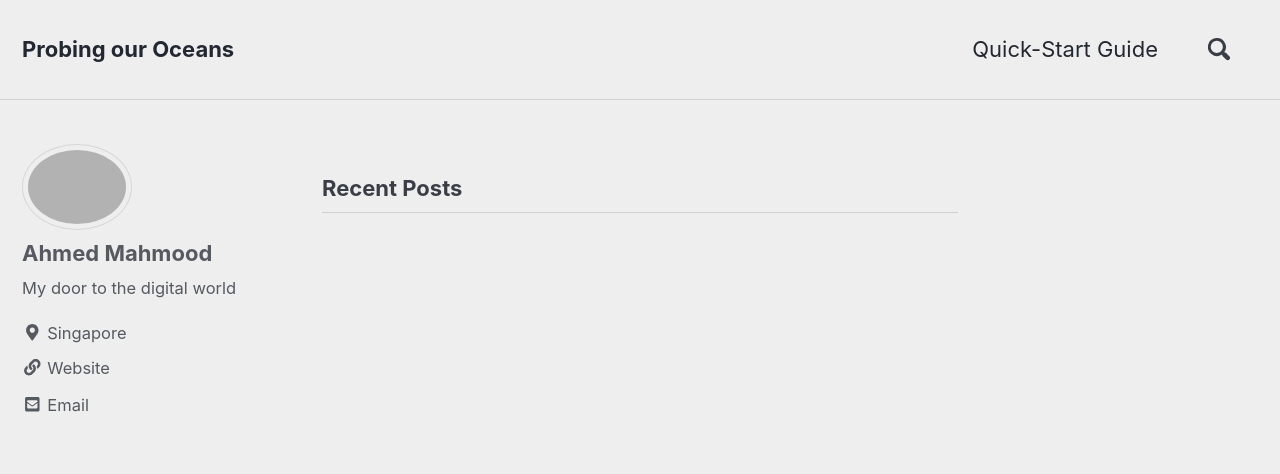
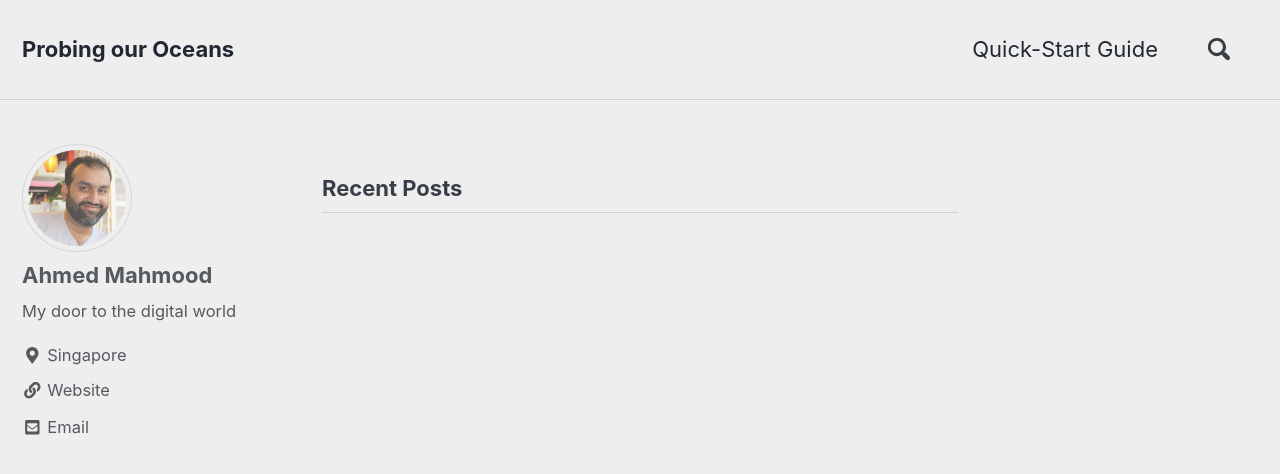
Before and after one commit to ahmd-mahm/ahmd-mahm.github.io, a Jekyll site: the page built from index.html, in a window 1280 px wide and 900 px high. Shown: the top 474 px of the window. Built offline with Jekyll 4.4.1, drawn with Linux system fonts in a browser that asks for light colours; nearby versions of some CDN libraries; the list of posts is cut into pages by our own code.

Commit message:
Update _config.yml

```diff
--- a/_config.yml
+++ b/_config.yml
@@ -93,7 +93,7 @@ analytics:
 # Site Author
 author:
   name             : "Ahmed Mahmood"
-  avatar           : /images/IMG_3722.png
+  avatar           : "/images/IMG_3722.jpg"
   bio              : "My door to the digital world"
   location         : "Singapore"
   email            : "ahmed@arl.nus.edu.sg"
```
